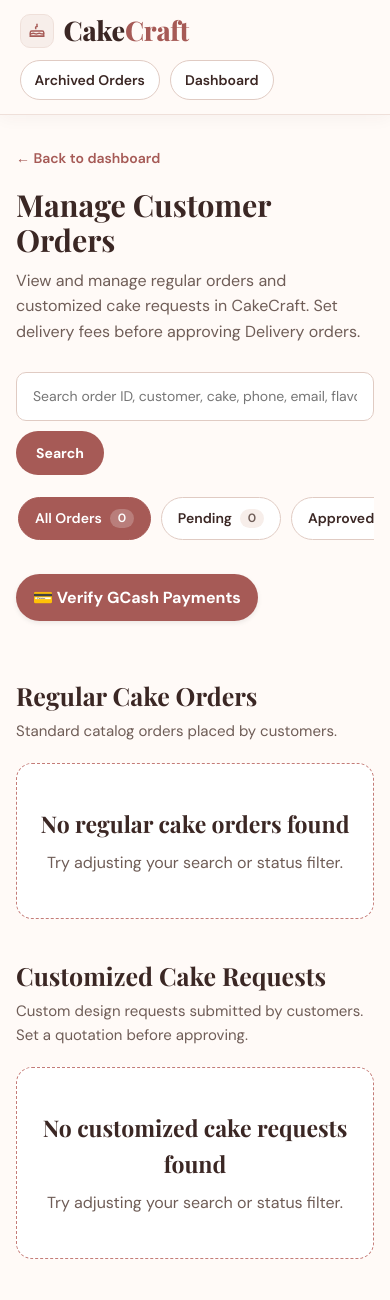
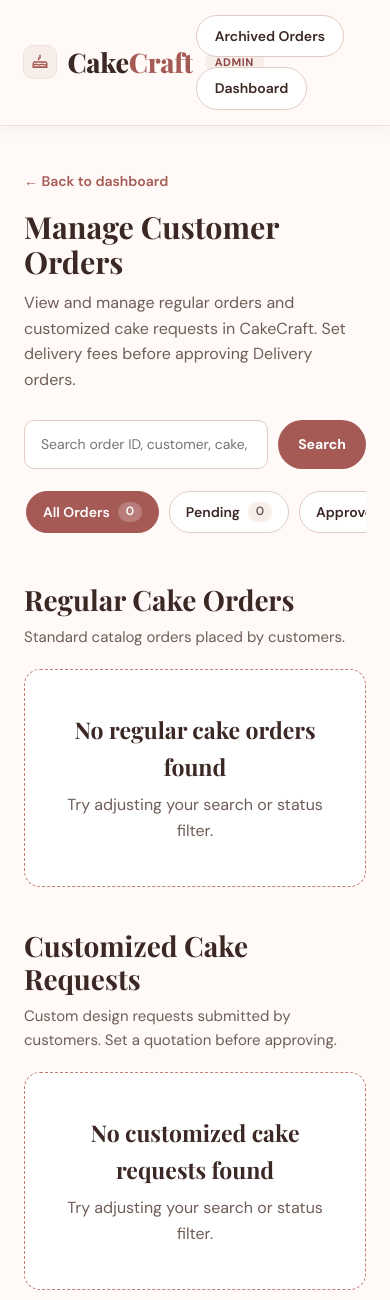
Before and after one commit to andradeangelb45-beep/CakeCraft, a PHP site: page /admin/orders.php in a window 390 px wide. Shown: the top 1300 px of the page. Before the commit the page ends 1259 px from the top, so only its background shows below. Run offline with PHP 8.4, Linux system fonts and the light colour scheme; the visitor is signed in with stand-in values (Sample User, id 1); data that the repository does not hold is empty.

Commit message:
updated version6

```diff
--- a/admin/orders.php
+++ b/admin/orders.php
@@ -1,4 +1,3 @@
-
 <?php
 session_start();
 require_once "../database.php";
@@ -1296,258 +1295,97 @@ input[type=number] {
 }
 
 .payment-section h3 {
-    font-size: 19px;
-    font-weight: 700;
-    margin-bottom: 13px;
+    font-size: 18px;
+    margin-bottom: 14px;
 }
 
 .payment-grid {
     display: grid;
-    grid-template-columns: repeat(2, minmax(0, 1fr));
-    gap: 13px 20px;
+    grid-template-columns: repeat(auto-fit, minmax(200px, 1fr));
+    gap: 14px 20px;
     align-items: start;
 }
 
 .payment-badge {
     display: inline-block;
-    padding: 5px 12px;
+    padding: 4px 12px;
     border-radius: 999px;
-    font-size: 12px;
+    font-size: 13px;
     font-weight: 700;
 }
 
 .payment-unpaid {
-    background: #fff1d6;
-    color: #8a5a00;
+    background: #f3f4f6;
+    color: #4b5563;
 }
 
 .payment-pending {
-    background: #e8efff;
-    color: #315a9b;
+    background: #dbeafe;
+    color: #1d4ed8;
 }
 
 .payment-paid {
-    background: #e5f3e8;
-    color: #1f6a37;
+    background: #dcfce7;
+    color: #15803d;
 }
 
 .payment-rejected {
-    background: #fde8e6;
-    color: #9b1c1c;
-}
-
-.payment-proof-item {
-    grid-column: 1 / -1;
+    background: #fee2e2;
+    color: #b91c1c;
+}
+
+.payment-reason {
+    padding: 10px 14px;
+    border-radius: 8px;
+    background: #fef2f2;
+    border: 1px solid #fecaca;
+    color: #991b1b;
+    font-size: 14px;
 }
 
 .payment-proof-container {
     display: flex;
     align-items: center;
-    gap: 14px;
-    margin-top: 7px;
+    gap: 12px;
+    margin-top: 6px;
 }
 
 .payment-proof {
+    width: 76px;
+    height: 110px;
+    max-width: 100%;
+    object-fit: cover;
+    border-radius: 8px;
+    border: 1px solid var(--line-strong);
     display: block;
-    width: auto;
-    max-width: 120px;
-    max-height: 155px;
-    object-fit: contain;
-    border: 1px solid var(--line);
-    border-radius: 9px;
-    background: var(--surface);
+    flex-shrink: 0;
 }
 
 .payment-link {
-    display: inline-block;
+    font-size: 13px;
+    font-weight: 600;
     color: var(--rose-deep);
-    font-weight: 600;
-    font-size: 14px;
+    text-decoration: none;
 }
 
 .payment-link:hover {
-    color: var(--rose-darker);
     text-decoration: underline;
 }
 
 .verify-payment-button {
     display: inline-block;
-    margin-top: 12px;
-    padding: 11px 18px;
-    border: 0;
+    margin-top: 14px;
+    padding: 9px 16px;
     border-radius: 999px;
     background: var(--rose-deep);
     color: #fff;
+    font-size: 13px;
     font-weight: 700;
     text-decoration: none;
-    transition: background .2s;
 }
 
 .verify-payment-button:hover {
     background: var(--rose-darker);
-}
-
-.page-payment-verification {
-    display: inline-flex;
-    align-items: center;
-    gap: 8px;
-    margin: 0 0 18px;
-    padding: 11px 17px;
-    border-radius: 999px;
-    background: var(--rose-deep);
-    color: #fff;
-    text-decoration: none;
-    font-weight: 700;
-    box-shadow: 0 2px 5px rgba(0,0,0,.08);
-}
-
-.page-payment-verification:hover {
-    background: var(--rose-darker);
-}
-
-.payment-reason {
-    padding: 12px;
-    border-radius: 9px;
-    background: #fde8e6;
-    color: #9b1c1c;
-    margin-top: 10px;
-    font-size: 14px;
-}
-
-@media (max-width: 760px) {
-    .container {
-        padding: 30px 16px 55px;
-    }
-
-    .details {
-        grid-template-columns: 1fr 1fr;
-    }
-
-    .span2,
-    .span3 {
-        grid-column: 1 / -1;
-    }
-
-    .card {
-        padding: 20px 17px;
-    }
-
-    .custom-request-content {
-        grid-template-columns: minmax(180px, 220px) minmax(0, 1fr);
-        gap: 18px;
-    }
-}
-
-@media (max-width: 600px) {
-    .custom-request-content {
-        grid-template-columns: 1fr;
-    }
-
-    .design-panel {
-        max-width: 320px;
-    }
-
-    .custom-details {
-        grid-template-columns: 1fr 1fr;
-    }
-}
-
-@media (max-width: 480px) {
-    header {
-        align-items: flex-start;
-        gap: 12px;
-        flex-direction: column;
-        padding: 14px 5%;
-    }
-
-    .header-links {
-        width: 100%;
-    }
-
-    .header-links a {
-        padding: 8px 14px;
-    }
-
-    .brand .badge {
-        display: none;
-    }
-
-    .archive-form {
-        margin-left: 0;
-        width: 100%;
-    }
-
-    .archive-form button {
-        width: 100%;
-    }
-
-    .details,
-    .custom-details,
-    .payment-grid {
-        grid-template-columns: 1fr;
-    }
-
-    .custom-details .span2,
-    .custom-details .span3 {
-        grid-column: 1 / -1;
-    }
-
-    .card-header {
-        flex-direction: column;
-    }
-
-    .footer,
-    .status-form,
-    .quote-form {
-        align-items: stretch;
-        flex-direction: column;
-    }
-
-    .status-form button,
-    .quote-form button {
-        width: 100%;
-    }
-
-    .search-form {
-        flex-wrap: wrap;
-    }
-
-    .search-form input {
-        flex-basis: 100%;
-    }
-
-    .quote-form input,
-    .status-form input[type=number],
-    .status-form select,
-    .quote-form select {
-        width: 100%;
-    }
-
-    .section-heading {
-        font-size: 25px;
-    }
-
-    .payment-proof-container {
-        align-items: flex-start;
-        gap: 12px;
-    }
-
-    .payment-proof {
-        max-width: 105px;
-        max-height: 140px;
-    }
-}
-
-@media (prefers-reduced-motion: reduce) {
-    html {
-        scroll-behavior: auto;
-    }
-
-    *,
-    *::before,
-    *::after {
-        transition-duration: .01ms !important;
-    }
 }
 </style>
 </head>
@@ -1679,10 +1517,6 @@ input[type=number] {
 
 <?php endif; ?>
 
-<a href="verify_payments.php" class="page-payment-verification">
-    💳 Verify GCash Payments
-</a>
-
 <h2 class="section-heading">Regular Cake Orders</h2>
 
 <p class="section-subtitle">
```
Also changed, not shown: assets/images/payment_proofs/payment_1_regular_18_295cdbb38098b430f0683d47.jpg (added).
